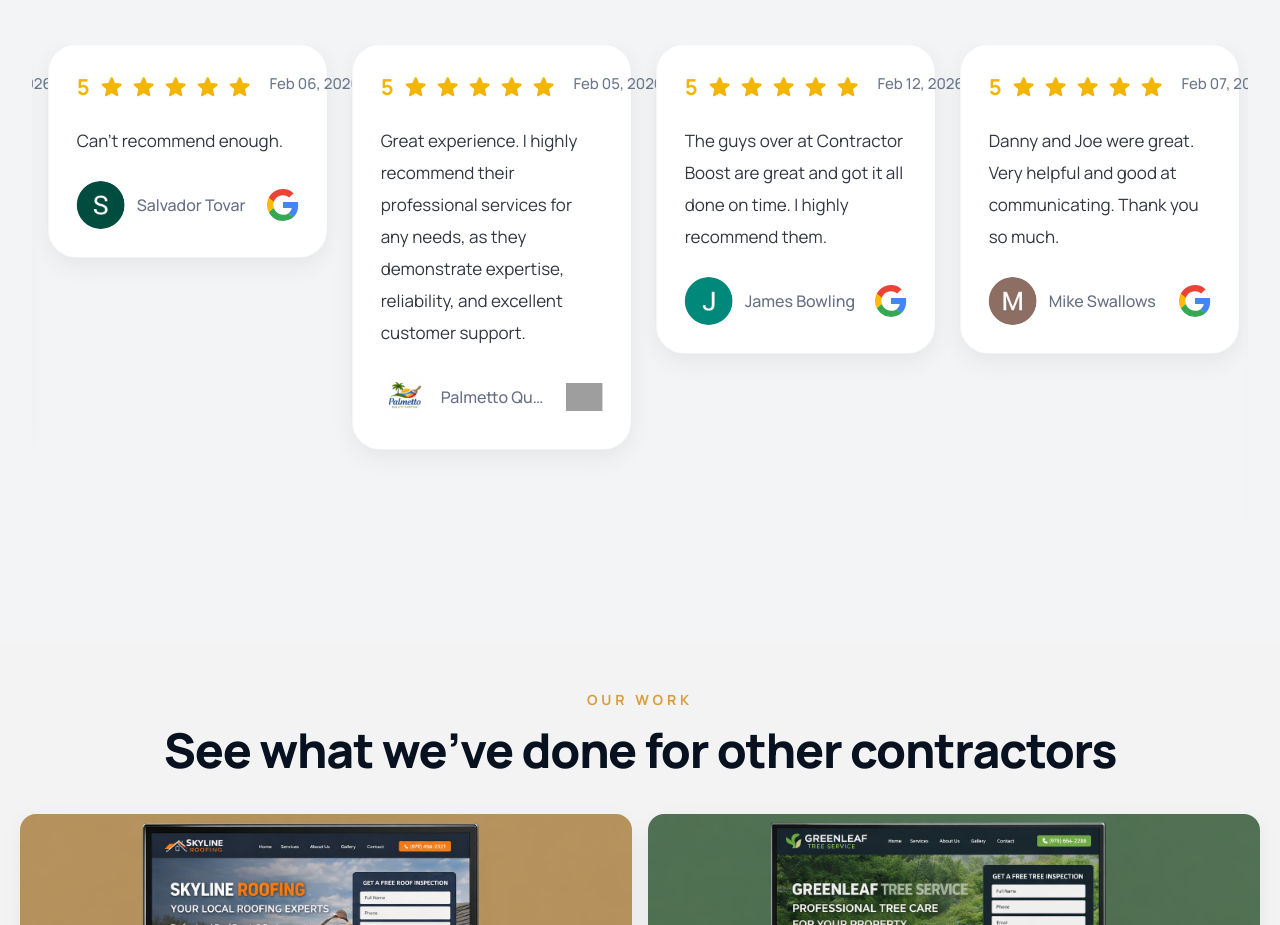
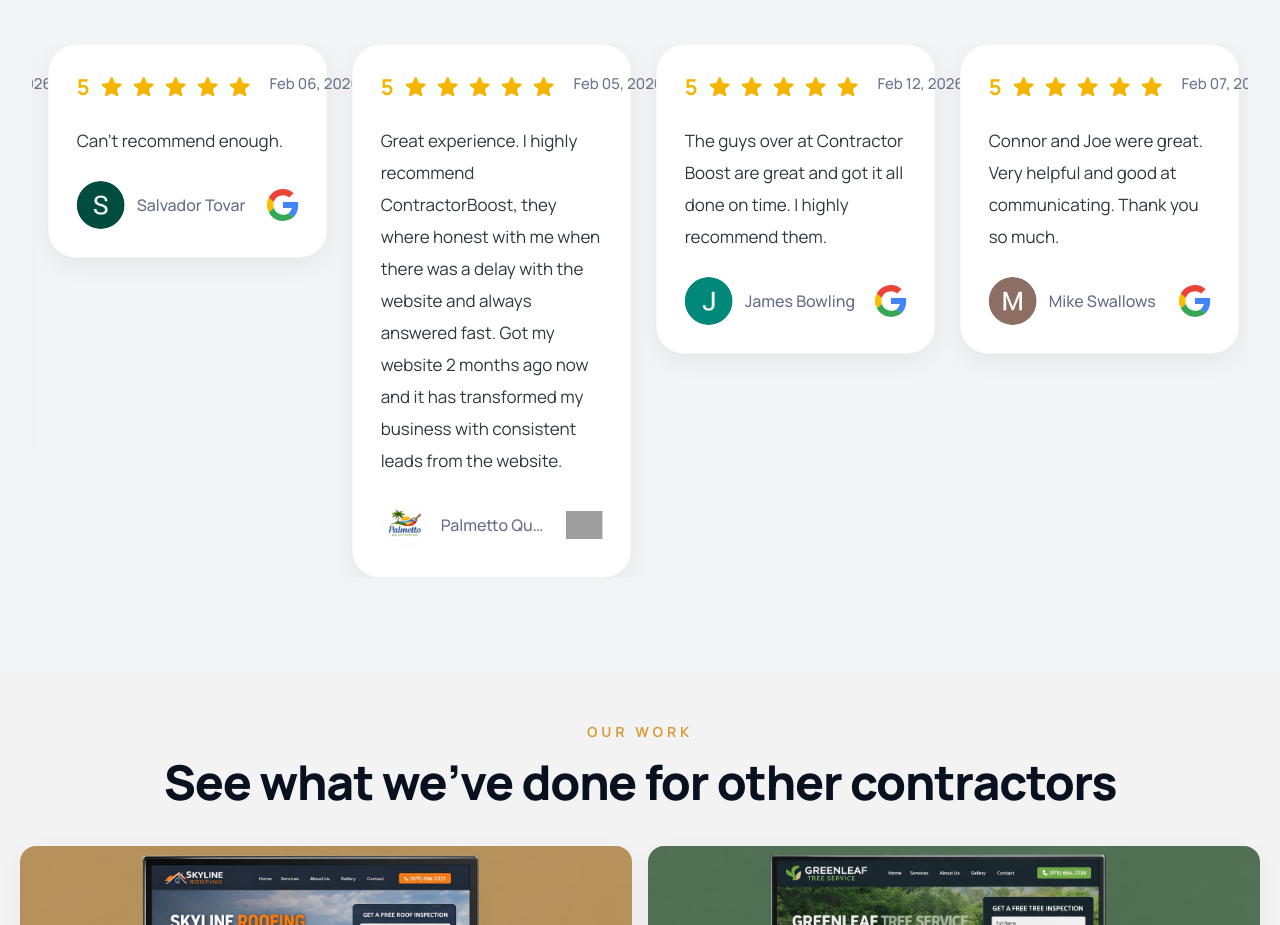
Before and after one commit to JohannesKarasik/ContractorBoost, a Next.js app: page / in a window 1280 px wide. Shown: the part 1180-2105 px from the top of the page. Built offline with nearby package versions, Linux system fonts and the light colour scheme; grey boxes are pictures that could not be loaded.

Commit message:
Update project

```diff
--- a/src/app/components/Home/AboutUs/index.tsx
+++ b/src/app/components/Home/AboutUs/index.tsx
@@ -41,7 +41,7 @@
     name: 'Palmetto Quality Painting',
     initials: 'PQ',
     date: 'Feb 05, 2026',
-    text: 'Great experience. I highly recommend their professional services for any needs, as they demonstrate expertise, reliability, and excellent customer support.',
+    text: 'Great experience. I highly recommend ContractorBoost, they where honest with me when there was a delay with the website and always answered fast. Got my website 2 months ago now and it has transformed my business with consistent leads from the website.',
     image: '/reviews/palmetto-quality-painting.png',
     platform: 'trustpilot',
   },
@@ -57,7 +57,7 @@
     name: 'Mike Swallows',
     initials: 'MS',
     date: 'Feb 07, 2026',
-    text: 'Danny and Joe were great. Very helpful and good at communicating. Thank you so much.',
+    text: 'Connor and Joe were great. Very helpful and good at communicating. Thank you so much.',
     image: '/reviews/mike-swallows.png',
     platform: 'google',
   },
@@ -73,7 +73,7 @@
     name: 'Jared Walsh',
     initials: 'JW',
     date: 'Feb 05, 2026',
-    text: 'Contractor Boost is the real deal. I got screwed over by a couple marketing companies before, but this company kept their promises and got me set up with a new website in under a week.',
+    text: 'Contractor Boost is the real deal. I got screwed over by a couple marketing companies that tried to sell me a line of BS, but this Joe and Connor kept their promises and got me set up with a new website in under a week.',
     image: '/reviews/jared-walsh.png',
     platform: 'trustpilot',
   },
```
